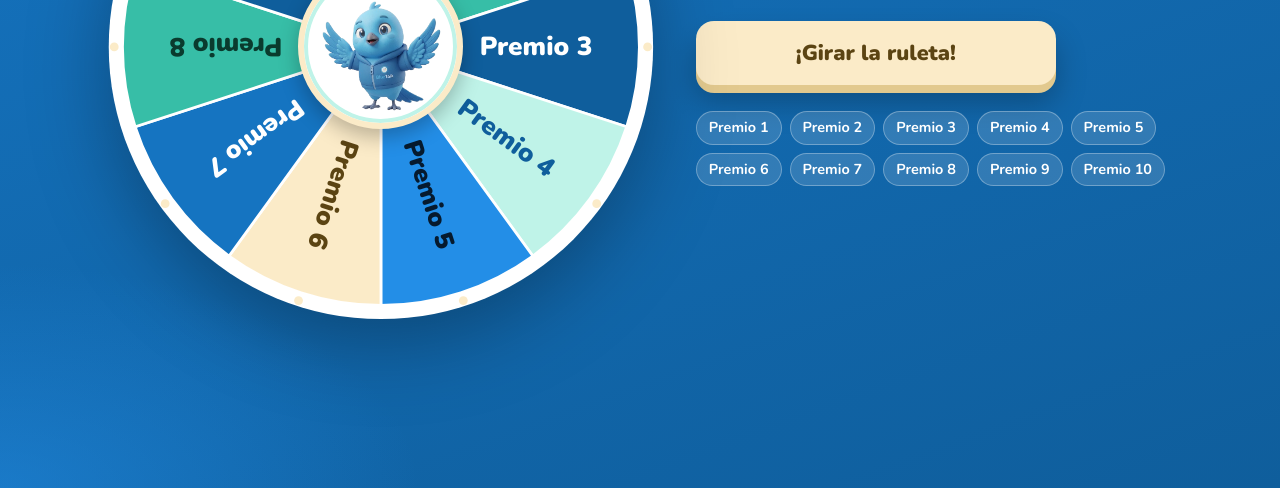
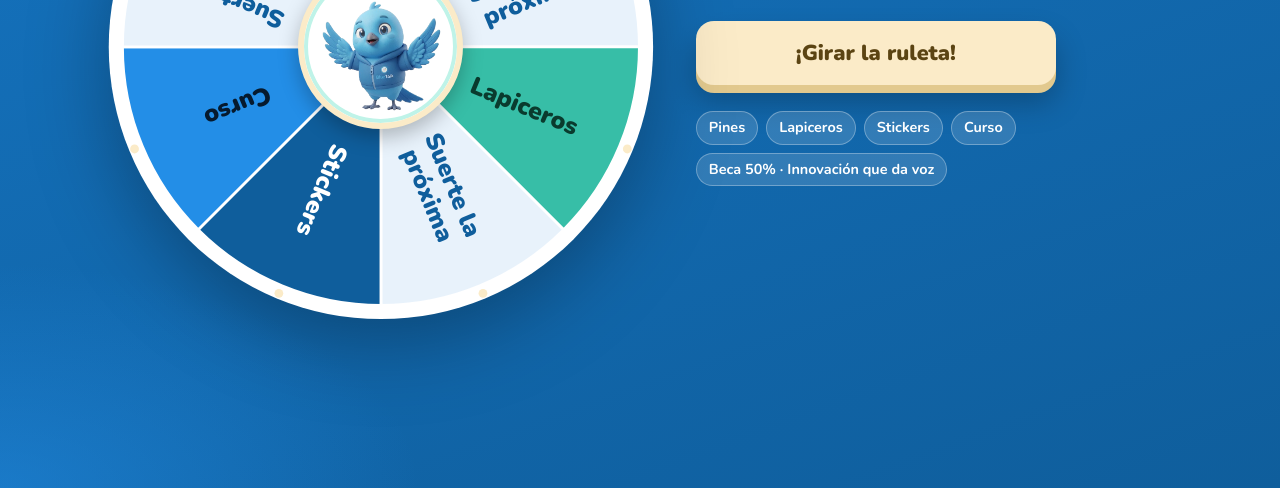
Before and after one commit to LimitCodev/bluetalk-beta, a plain HTML site: page ruleta.html in a window 1280 px wide. Shown: the part 312-800 px from the top of the page. Drawn offline with Linux system fonts and the light colour scheme.

Commit message:
Landing beta 0.1.0

```diff
--- a/ruleta.html
+++ b/ruleta.html
@@ -61,7 +61,7 @@
       filter: drop-shadow(0 22px 40px rgb(0 0 0 / .3));
       transition: transform 5.2s cubic-bezier(.12, .7, .1, 1);
     }
-    .rueda text { font-family: "Nunito", system-ui, sans-serif; font-weight: 900; font-size: 19px; }
+    .rueda text { font-family: "Nunito", system-ui, sans-serif; font-weight: 900; font-size: 18px; }
     .puntero {
       position: absolute; top: -6px; left: 50%; transform: translateX(-50%);
       width: 13%; filter: drop-shadow(0 6px 8px rgb(0 0 0 / .3)); z-index: 2;
@@ -149,8 +149,8 @@
       <button class="girar" id="girar" type="button">¡Girar la ruleta!</button>
 
       <div class="resultado" id="resultado" hidden aria-live="polite">
-        <img src="mascota-premio.png" width="120" height="130" alt="">
-        <div><small>¡Te tocó!</small><strong id="premio"></strong></div>
+        <img id="mascota-resultado" src="mascota-premio.png" width="120" height="130" alt="">
+        <div><small id="titulo-resultado">¡Te tocó!</small><strong id="premio"></strong></div>
       </div>
 
       <ul class="lista" id="lista" aria-label="Premios"></ul>
@@ -159,13 +159,17 @@
 
   <script>
     // Premios: edita solo esta lista (el orden es el de la rueda, en sentido horario).
-    var PREMIOS = ['Premio 1', 'Premio 2', 'Premio 3', 'Premio 4', 'Premio 5',
-                   'Premio 6', 'Premio 7', 'Premio 8', 'Premio 9', 'Premio 10'];
-    // Relleno y texto de cada casilla (contraste AA del texto sobre su fondo).
-    var COLORES = [
-      ['#1574C1', '#FFFFFF'], ['#37BEA7', '#0A3B2E'], ['#0F5E9C', '#FFFFFF'], ['#BFF3E8', '#0F5E9C'],
-      ['#238EE7', '#061A2E'], ['#FBEBC8', '#5B4413'], ['#1574C1', '#FFFFFF'], ['#37BEA7', '#0A3B2E'],
-      ['#0F5E9C', '#FFFFFF'], ['#BFF3E8', '#0F5E9C']
+    //   rueda: texto en la casilla (\n parte la línea) · nombre: texto del resultado
+    //   color: [relleno, texto] con contraste AA · nada: casilla sin premio
+    var PREMIOS = [
+      { rueda: 'Pines', color: ['#1574C1', '#FFFFFF'] },
+      { rueda: 'Suerte la\npróxima', nada: true, color: ['#E8F2FB', '#0F5E9C'] },
+      { rueda: 'Lapiceros', color: ['#37BEA7', '#0A3B2E'] },
+      { rueda: 'Suerte la\npróxima', nada: true, color: ['#E8F2FB', '#0F5E9C'] },
+      { rueda: 'Stickers', color: ['#0F5E9C', '#FFFFFF'] },
+      { rueda: 'Curso', color: ['#238EE7', '#061A2E'] },
+      { rueda: 'Suerte la\npróxima', nada: true, color: ['#E8F2FB', '#0F5E9C'] },
+      { rueda: 'Beca\n50%', nombre: 'Beca 50% · Innovación que da voz', color: ['#FBEBC8', '#5B4413'] }
     ];
     var VUELTAS = 6;
 
@@ -189,8 +193,8 @@
     function dibujar() {
       var ns = 'http://www.w3.org/2000/svg', html = '';
       html += '<circle cx="200" cy="200" r="198" fill="#FFFFFF"/>';
-      PREMIOS.forEach(function (nombre, i) {
-        var col = COLORES[i % COLORES.length], a = i * PASO, medio = a + PASO / 2;
+      PREMIOS.forEach(function (p, i) {
+        var col = p.color, a = i * PASO, medio = a + PASO / 2;
         html += '<path d="M200 200L' + punto(a, R) + 'A' + R + ' ' + R + ' 0 0 1 ' + punto(a + PASO, R) +
                 'Z" fill="' + col[0] + '" stroke="#FFFFFF" stroke-width="2"/>';
         html += '<text x="' + (C + R * 0.6) + '" y="' + C + '" fill="' + col[1] +
@@ -203,13 +207,27 @@
       }
       rueda.innerHTML = html;
       // textContent: los nombres de premio nunca se interpretan como HTML.
-      rueda.querySelectorAll('text').forEach(function (t, i) { t.textContent = PREMIOS[i]; });
-      PREMIOS.forEach(function (nombre) {
+      rueda.querySelectorAll('text').forEach(function (t, i) {
+        var lineas = PREMIOS[i].rueda.split('\n');
+        lineas.forEach(function (linea, j) {
+          var ts = document.createElementNS(ns, 'tspan');
+          ts.setAttribute('x', C + R * 0.6);
+          ts.setAttribute('dy', (j ? 1.1 : -(lineas.length - 1) * 0.55) + 'em');
+          ts.textContent = linea;
+          t.appendChild(ts);
+        });
+      });
+      // La lista muestra solo los premios reales, sin repetir «Suerte la próxima».
+      PREMIOS.forEach(function (p, i) {
+        if (p.nada) return;
         var li = document.createElement('li');
-        li.textContent = nombre;
+        li.dataset.i = i;
+        li.textContent = nombreDe(p);
         lista.appendChild(li);
       });
     }
+
+    function nombreDe(p) { return p.nombre || p.rueda.replace('\n', ' '); }
 
     function azar(max) {
       var u = new Uint32Array(1);
@@ -236,8 +254,11 @@
         if (hecho) return;
         hecho = true;
         var i = casillaBajoPuntero(giro);
-        document.getElementById('premio').textContent = PREMIOS[i];
-        lista.children[i].classList.add('ganador');
+        var p = PREMIOS[i], chip = lista.querySelector('[data-i="' + i + '"]');
+        document.getElementById('premio').textContent = nombreDe(p);
+        document.getElementById('titulo-resultado').textContent = p.nada ? '¡Casi!' : '¡Te tocó!';
+        document.getElementById('mascota-resultado').src = p.nada ? 'mascota-pensando.png' : 'mascota-premio.png';
+        if (chip) chip.classList.add('ganador');
         caja.hidden = false;
         caja.classList.remove('nuevo'); void caja.offsetWidth; caja.classList.add('nuevo');
         ruleta.classList.remove('girando');
```
